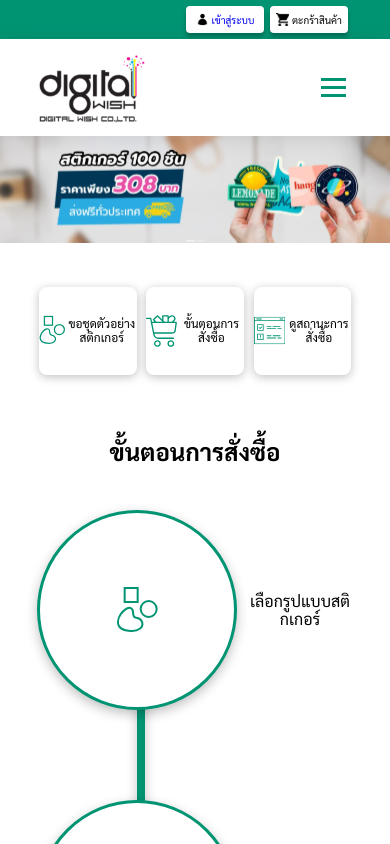
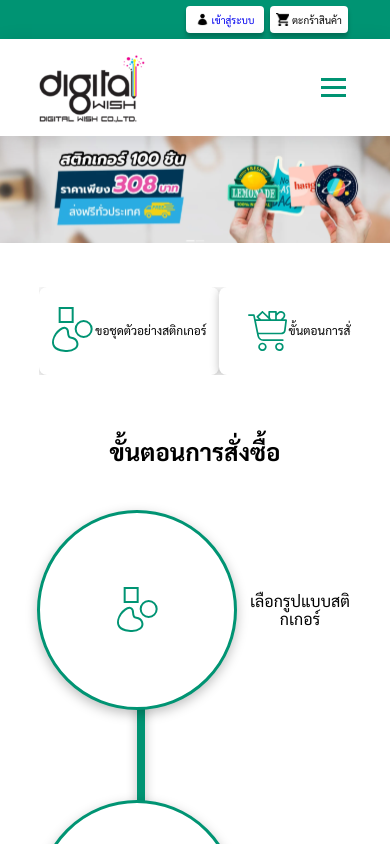
Before and after one commit to Knight-H/e-sticker-frontend, a React (Create React App) app: page / in a window 390 px wide. Shown: the top 844 px of the page. Built offline with nearby package versions, Linux system fonts and the light colour scheme.

Commit message:
Changelog - fix SVG larger than iphone5 width (Credit to @nukcode)

```diff
--- a/src/components/home/index.js
+++ b/src/components/home/index.js
@@ -58,6 +58,7 @@ const HomeComponent = (props) => {
                 <Banner className={styles.banner} />
 
                 <section className={styles.section1}>
+                    <div className={styles.horizontalScroller}>
                         <button>
                             <S11SampleIcon />
                         ขอชุดตัวอย่างสติกเกอร์
@@ -70,6 +71,7 @@ const HomeComponent = (props) => {
                             <S13StatusIcon />
                         ดูสถานะการสั่งซื้อ
                     </button>
+                    </div>
                 </section>
 
                 <section id="stepsOrder" ref={stepsOrder} className={styles.section2}>
@@ -136,16 +138,12 @@ const HomeComponent = (props) => {
 
                 <section className={styles.section4}>
                     <S41LogoIcon />
-
                     <div>
                         <h2>เกี่ยวกับเรา</h2>
                         <p>
-
                             <b>Lorem Ipsum</b> is simply dummy text of the printing and typesetting industry. Lorem Ipsum has been the industry's standard dummy text ever since the 1500s, when an unknown printer took a galley of type and scrambled it to make a type specimen book. It has survived not only five centuries, but also the leap into electronic typesetting, remaining essentially unchanged. It was popularised in the 1960s with the release of Letraset sheets containing Lorem Ipsum passages, and more recently with desktop publishing software like Aldus PageMaker including versions of Lorem Ipsum
                         </p>
                     </div>
-
-
                 </section>
 
                 <button className={styles.orderButton}>
--- a/src/components/home/index.module.scss
+++ b/src/components/home/index.module.scss
@@ -17,12 +17,29 @@
     // flex-wrap: wrap;
     // flex: 1 1 345px;
     justify-content: space-between;
-    align-items: center;
+    // align-items: center;
+
+    @media screen and (max-width: 768) {
+        overflow-x: scroll;
+    }
+
+    .horizontalScroller {
+        width: 100%;
+        display: flex;
+        justify-content: space-between;
+        // min-width: 700px;
+        overflow-x: scroll;
+        display: flex;
+    }
 
     button{
 
         width: 25vw;
-        // width: 345px;
+        @media screen and (max-width: 768px){
+            width: 180px;
+            min-width: 180px;
+            // margin: 0 20px;
+        }
         // height: 10vh;
         height: 88px;
 
@@ -364,6 +381,9 @@
         flex-grow: 1;
         flex-shrink: 0;
         flex-basis: auto;
+        width: 320px;
+        max-width: 320px;
+        height: auto;
     }
     div{
         flex-grow: 1;
```
Lines whose indentation alone changed are shown as unchanged.
